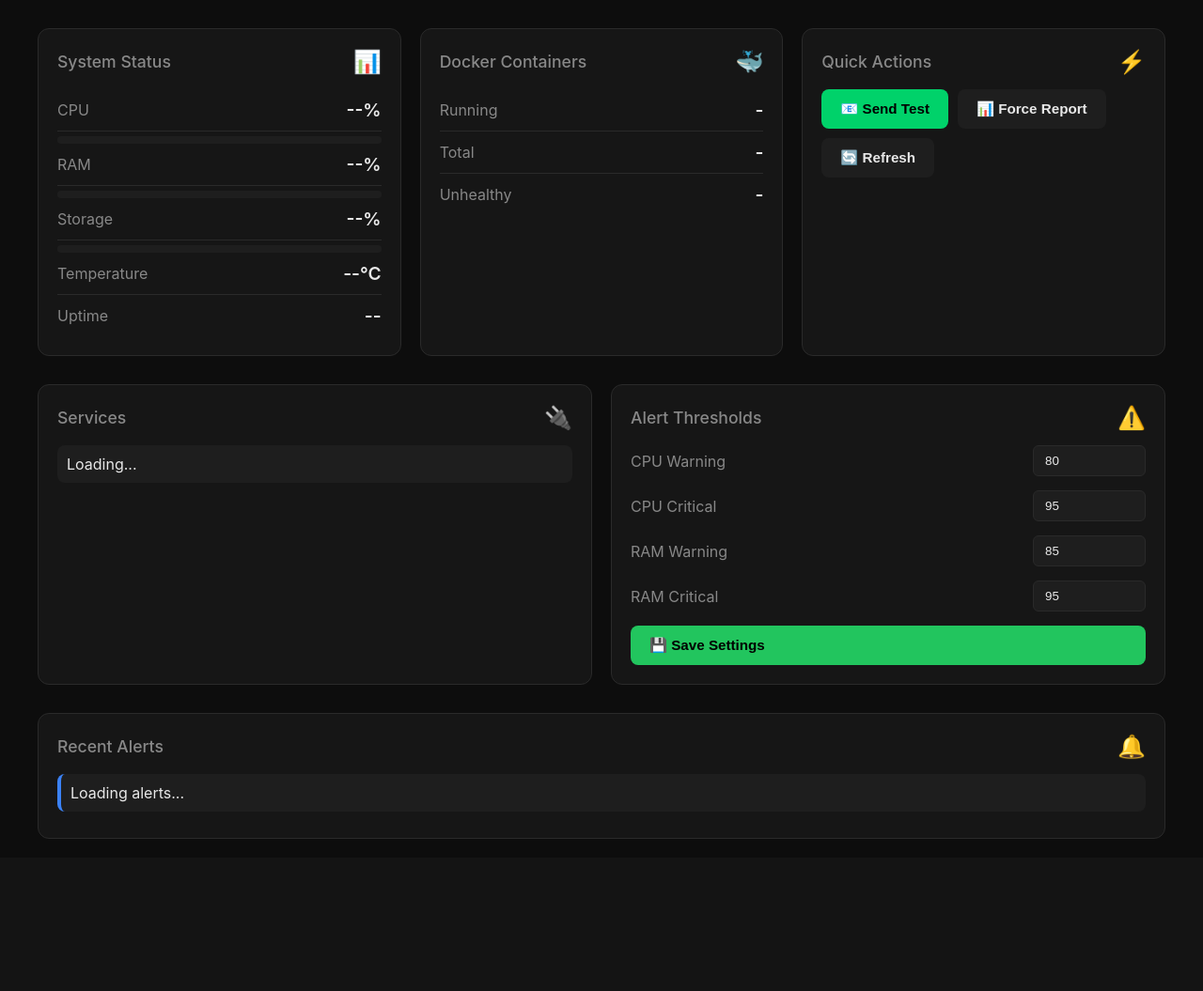
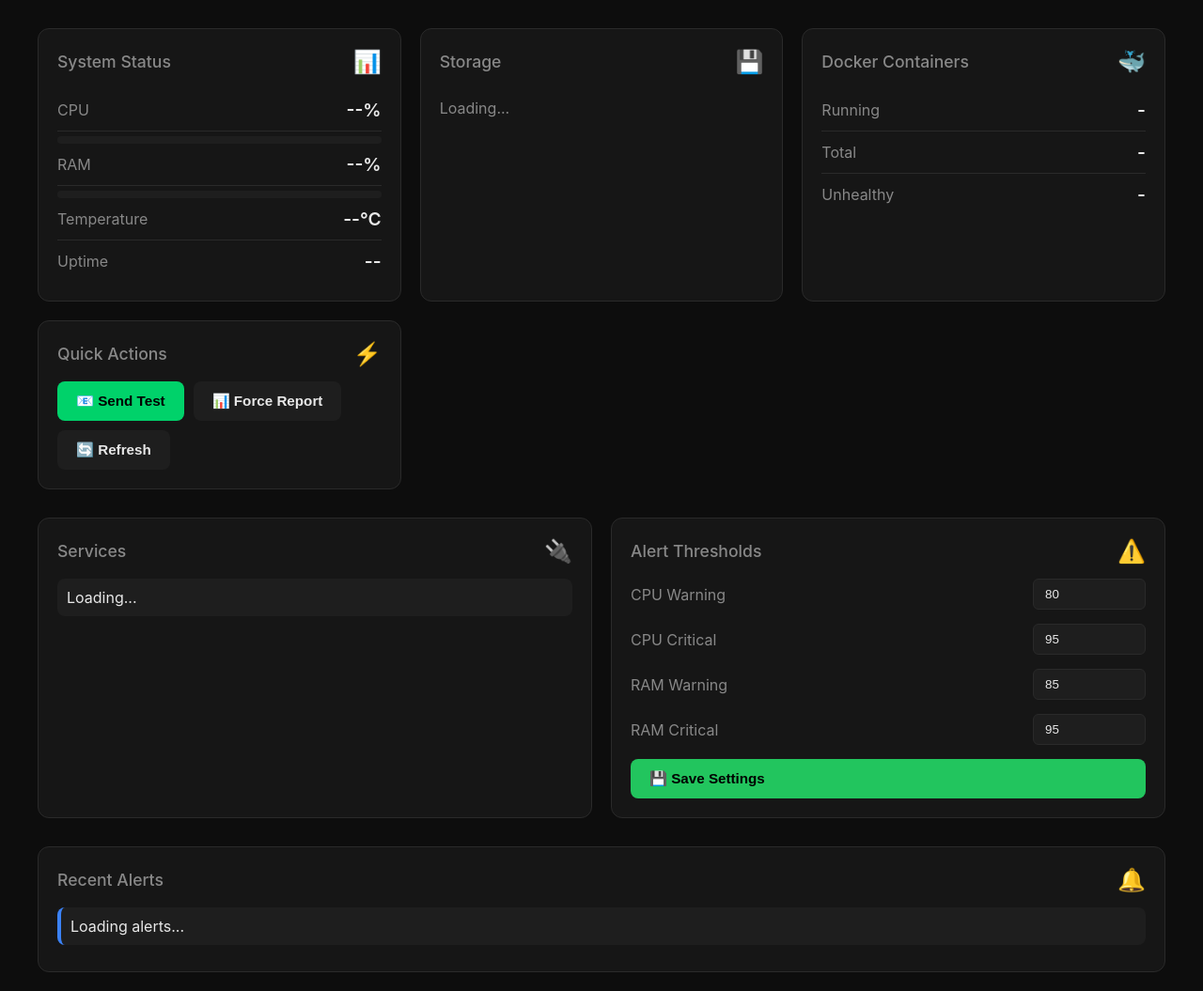
Before and after one commit to PeterPage2115/unraid-monitor, a FastAPI app: template src/web/templates/dashboard.html in a window 1280 px wide. Shown: the part 76-1131 px from the top of the page at 94% size. Before the commit the page ends 969 px from the top, so only its background shows below. Run offline with FastAPI, Linux system fonts and the light colour scheme; the template is opened without the code that fills it, so the values that code supplies are empty; parts of the project's set-up code (start-up, migrations or seed data) failed here and were passed over.

Commit message:
feat: configurable disk monitoring with Unraid support

```diff
--- a/config/settings.yaml
+++ b/config/settings.yaml
@@ -17,9 +17,9 @@ monitoring:
 disk_monitoring:
   # Mount points to include for disk alerts
   include_mounts:
-    - /
     - /mnt/user
     - /mnt/cache
+    - /mnt/disk
 
   # Mount points to exclude entirely from disk checks
   exclude_mounts:
--- a/src/config.py
+++ b/src/config.py
@@ -33,7 +33,7 @@ DEFAULT_CONFIG = {
         "services_interval_seconds": 3600,
     },
     "disk_monitoring": {
-        "include_mounts": ["/", "/mnt/user", "/mnt/cache"],
+        "include_mounts": ["/mnt/user", "/mnt/cache", "/mnt/disk"],
         "exclude_mounts": ["/boot"],
         "ignore_fstypes": ["squashfs", "tmpfs", "devtmpfs", "overlay"],
     },
@@ -111,7 +111,7 @@ class MonitoringConfig:
 @dataclass
 class DiskMonitoringConfig:
     """Disk monitoring configuration."""
-    include_mounts: list[str] = field(default_factory=lambda: ["/", "/mnt/user", "/mnt/cache"])
+    include_mounts: list[str] = field(default_factory=lambda: ["/mnt/user", "/mnt/cache", "/mnt/disk"])
     exclude_mounts: list[str] = field(default_factory=lambda: ["/boot"])
     ignore_fstypes: list[str] = field(default_factory=lambda: ["squashfs", "tmpfs", "devtmpfs", "overlay"])
 
--- a/src/web/app.py
+++ b/src/web/app.py
@@ -37,7 +37,7 @@ logger = logging.getLogger(__name__)
 pwd_context = CryptContext(schemes=["bcrypt"], deprecated="auto")
 
 # HTTP Basic Auth
-security = HTTPBasic()
+security = HTTPBasic(auto_error=False)
 
 # Path to templates directory
 TEMPLATES_DIR = Path(__file__).parent / "templates"
@@ -152,7 +152,7 @@ def create_app(web_ui: WebUI = None) -> FastAPI:
         return app.state.web_ui
 
     def verify_auth(
-        credentials: HTTPBasicCredentials = Depends(security),
+        credentials: HTTPBasicCredentials | None = Depends(security),
         ui: WebUI = Depends(get_web_ui)
     ) -> bool:
         """
@@ -164,6 +164,13 @@ def create_app(web_ui: WebUI = None) -> FastAPI:
         # If no password configured, allow access
         if not ui.password:
             return True
+
+        if credentials is None:
+            raise HTTPException(
+                status_code=401,
+                detail="Missing credentials",
+                headers={"WWW-Authenticate": "Basic"},
+            )
 
         # Verify password hash
         is_valid = pwd_context.verify(credentials.password, ui.password)
--- a/src/web/templates/dashboard.html
+++ b/src/web/templates/dashboard.html
@@ -338,12 +338,6 @@
                 <div class="progress-bar"><div class="progress-fill good" id="ram-bar" style="width: 0%"></div></div>
 
                 <div class="metric">
-                    <span class="metric-name">Storage</span>
-                    <span class="metric-value" id="disk-value">--%</span>
-                </div>
-                <div class="progress-bar"><div class="progress-fill good" id="disk-bar" style="width: 0%"></div></div>
-
-                <div class="metric">
                     <span class="metric-name">Temperature</span>
                     <span class="metric-value" id="temp-value">--°C</span>
                 </div>
@@ -351,6 +345,19 @@
                 <div class="metric">
                     <span class="metric-name">Uptime</span>
                     <span class="metric-value" id="uptime-value">--</span>
+                </div>
+            </div>
+
+            <!-- Storage Card -->
+            <div class="card">
+                <div class="card-header">
+                    <h2>Storage</h2>
+                    <span class="card-icon">💾</span>
+                </div>
+                <div id="storage-list">
+                    <div class="metric">
+                        <span class="metric-name">Loading...</span>
+                    </div>
                 </div>
             </div>
 
@@ -502,11 +509,26 @@
                     document.getElementById('ram-bar').style.width = ram + '%';
                     document.getElementById('ram-bar').className = 'progress-fill ' + getProgressClass(ram);
 
-                    // Disk
-                    const disk = s.disk_percent || 0;
-                    document.getElementById('disk-value').textContent = disk.toFixed(1) + '%';
-                    document.getElementById('disk-bar').style.width = disk + '%';
-                    document.getElementById('disk-bar').className = 'progress-fill ' + getProgressClass(disk);
+                    // Disks
+                    if (s.disks && s.disks.length > 0) {
+                        const list = document.getElementById('storage-list');
+                        list.innerHTML = s.disks.map(d => {
+                            const percent = d.percent || 0;
+                            const total = (d.total_bytes / (1024**3)).toFixed(0);
+                            const used = (d.used_bytes / (1024**3)).toFixed(0);
+                            return `
+                                <div style="margin-bottom: 15px;">
+                                    <div class="metric" style="border: none; padding: 5px 0;">
+                                        <span class="metric-name" title="${d.mountpoint}">${d.mountpoint}</span>
+                                        <span class="metric-value">${percent}% <span style="font-size: 0.6em; color: var(--text-secondary); font-weight: 400;">(${used}/${total} GB)</span></span>
+                                    </div>
+                                    <div class="progress-bar"><div class="progress-fill ${getProgressClass(percent)}" style="width: ${percent}%"></div></div>
+                                </div>
+                            `;
+                        }).join('');
+                    } else {
+                        document.getElementById('storage-list').innerHTML = '<div class="metric"><span class="metric-name">No disks found</span></div>';
+                    }
 
                     // Temp
                     if (s.cpu_temp) {
```
Also changed, not shown: src/monitors/system.py (+10 -0 lines).
